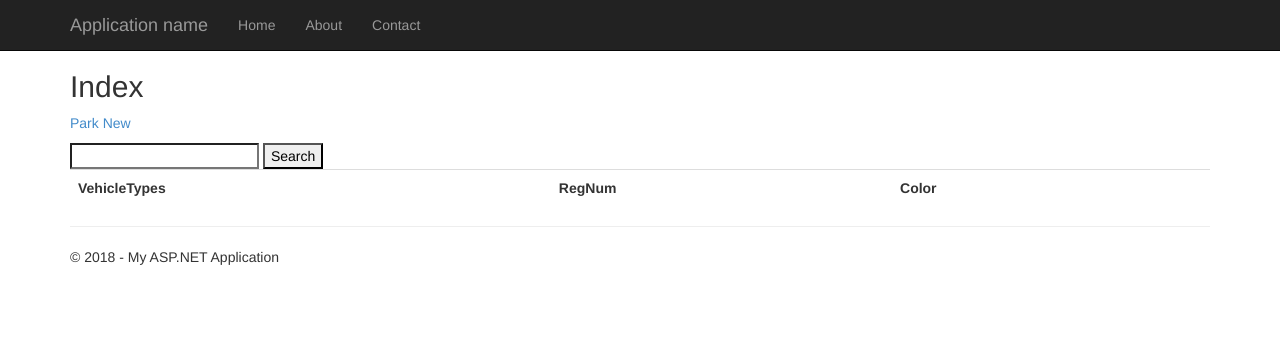
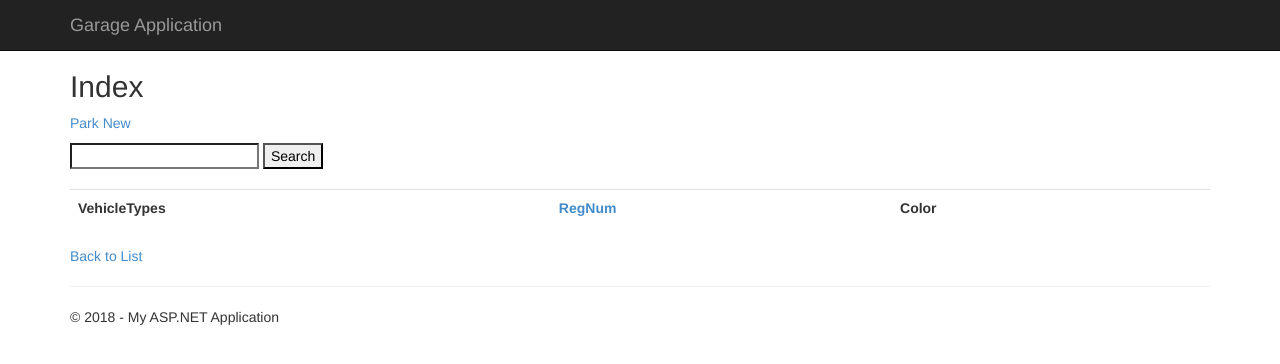
Before and after one commit to Yvette85/Garage-MVC, an ASP.NET MVC app: page /ParkedVehicles/Search in a window 1280 px wide. Shown: the top 364 px of the page. Run offline with ASP.NET Core 8 and stand-ins for ASP.NET MVC 5, Linux system fonts and the light colour scheme; lists and menus that the app fills with data are empty; the project's own start-up code is not run, and a stand-in starts its controllers and pages; some libraries are stand-ins or nearby versions.

Commit message:
accepted

```diff
--- a/GarageReturn/GarageReturn/App_Start/RouteConfig.cs
+++ b/GarageReturn/GarageReturn/App_Start/RouteConfig.cs
@@ -16,7 +16,7 @@ namespace GarageReturn
             routes.MapRoute(
                 name: "Default",
                 url: "{controller}/{action}/{id}",
-                defaults: new { controller = "Home", action = "Index", id = UrlParameter.Optional }
+                defaults: new { controller = "ParkedVehicles", action = "Index", id = UrlParameter.Optional }
             );
         }
     }
--- a/GarageReturn/GarageReturn/Content/Site.css
+++ b/GarageReturn/GarageReturn/Content/Site.css
@@ -22,3 +22,7 @@ select,
 textarea {
     max-width: 280px;
 }
+
+input#search {
+        margin-bottom: 20px;
+    }
--- a/GarageReturn/GarageReturn/Models/ParkedVehicle.cs
+++ b/GarageReturn/GarageReturn/Models/ParkedVehicle.cs
@@ -12,16 +12,14 @@ namespace GarageReturn.Models
 
         public int Id { get; set; }
 
-        [Required(AllowEmptyStrings = false, ErrorMessage = "Vehicle type is required")]
-
-
+        [Required (ErrorMessage = "Vehicle type is required")]
         public VehiclesTypes VehicleTypes { get; set; }
 
         [Required(ErrorMessage = "Please , specify the Registration number")]
-
         public string RegNum { get; set; }
 
         [Required(ErrorMessage = "Please , specify the color of the vehicle")]
+
         public string Color { get; set; }
 
         [Required(ErrorMessage = "Please , specify the brand of the vehicle")]
--- a/GarageReturn/GarageReturn/Views/ParkedVehicles/Create.cshtml
+++ b/GarageReturn/GarageReturn/Views/ParkedVehicles/Create.cshtml
@@ -18,9 +18,9 @@
         <div class="form-group">
             @Html.LabelFor(model => model.VehicleTypes, htmlAttributes: new { @class = "control-label col-md-2" })
             <div class="col-md-10">
-                @Html.EnumDropDownListFor(model => model.VehicleTypes,"" , new { @class = "form-control" }  )
+                @Html.EnumDropDownListFor(model => model.VehicleTypes, " " , new { @class = "form-control" }  )
 
-                @Html.ValidationMessageFor(model => model.VehicleTypes, "", new { @class = "text-danger" })
+                @Html.ValidationMessageFor(model => model.VehicleTypes, " ", new { @class = "text-danger" })
             </div>
         </div>
 
@@ -28,7 +28,7 @@
             @Html.LabelFor(model => model.RegNum, htmlAttributes: new { @class = "control-label col-md-2" })
             <div class="col-md-10">
                 @Html.EditorFor(model => model.RegNum, new { htmlAttributes = new { @class = "form-control" } })
-                @Html.ValidationMessageFor(model => model.RegNum, "", new { @class = "text-danger" })
+                @Html.ValidationMessageFor(model => model.RegNum, " ", new { @class = "text-danger" })
             </div>
         </div>
 
--- a/GarageReturn/GarageReturn/Views/ParkedVehicles/Index.cshtml
+++ b/GarageReturn/GarageReturn/Views/ParkedVehicles/Index.cshtml
@@ -27,14 +27,19 @@
         <th>
             @Html.DisplayNameFor(model => model.VehicleTypes)
         </th>
+
+
         <th>
+            @Html.ActionLink("RegNum", "Index", new {sortOrder = "Descending"})
+        </th>
+
+
+        @*<th>
 
 
             @Html.DisplayNameFor(model => model.RegNum)
 
-
-
-        </th>
+        </th>*@
         <th>
             @Html.DisplayNameFor(model => model.Color)
         </th>
@@ -84,3 +89,6 @@
     }
 
 </table>
+<div>
+    @Html.ActionLink("Back to List", "Index")
+</div>
--- a/GarageReturn/GarageReturn/Views/Shared/_Layout.cshtml
+++ b/GarageReturn/GarageReturn/Views/Shared/_Layout.cshtml
@@ -16,13 +16,13 @@
                     <span class="icon-bar"></span>
                     <span class="icon-bar"></span>
                 </button>
-                @Html.ActionLink("Application name", "Index", "Home", new { area = "" }, new { @class = "navbar-brand" })
+                @Html.ActionLink("Garage Application", "Index", "ParkedVehicles", new { area = "" }, new { @class = "navbar-brand" })
             </div>
             <div class="navbar-collapse collapse">
                 <ul class="nav navbar-nav">
-                    <li>@Html.ActionLink("Home", "Index", "Home")</li>
+                    @*<li>@Html.ActionLink("Home", "Index", "Home")</li>
                     <li>@Html.ActionLink("About", "About", "Home")</li>
-                    <li>@Html.ActionLink("Contact", "Contact", "Home")</li>
+                    <li>@Html.ActionLink("Contact", "Contact", "Home")</li>*@
 
 
                 </ul>
```
Also changed, not shown: 1 other file. Lines whose indentation alone changed are shown as unchanged.
